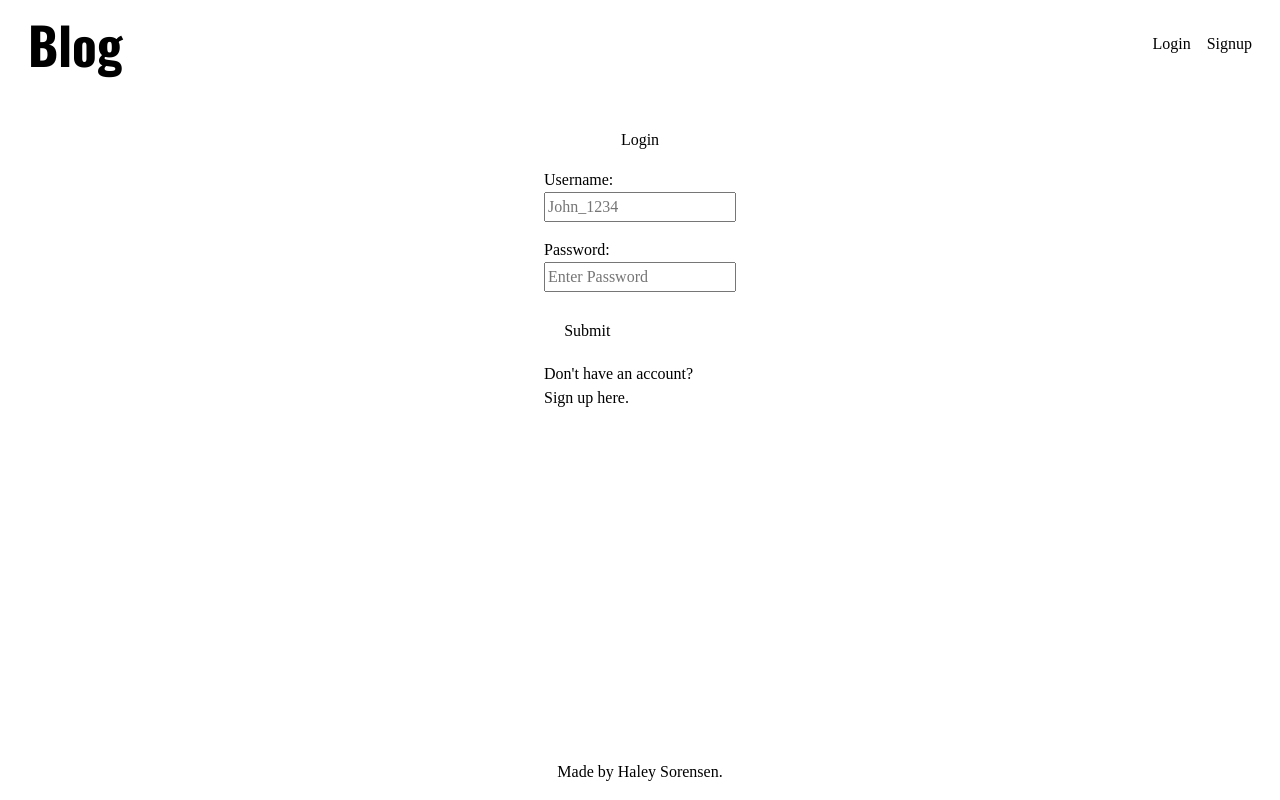
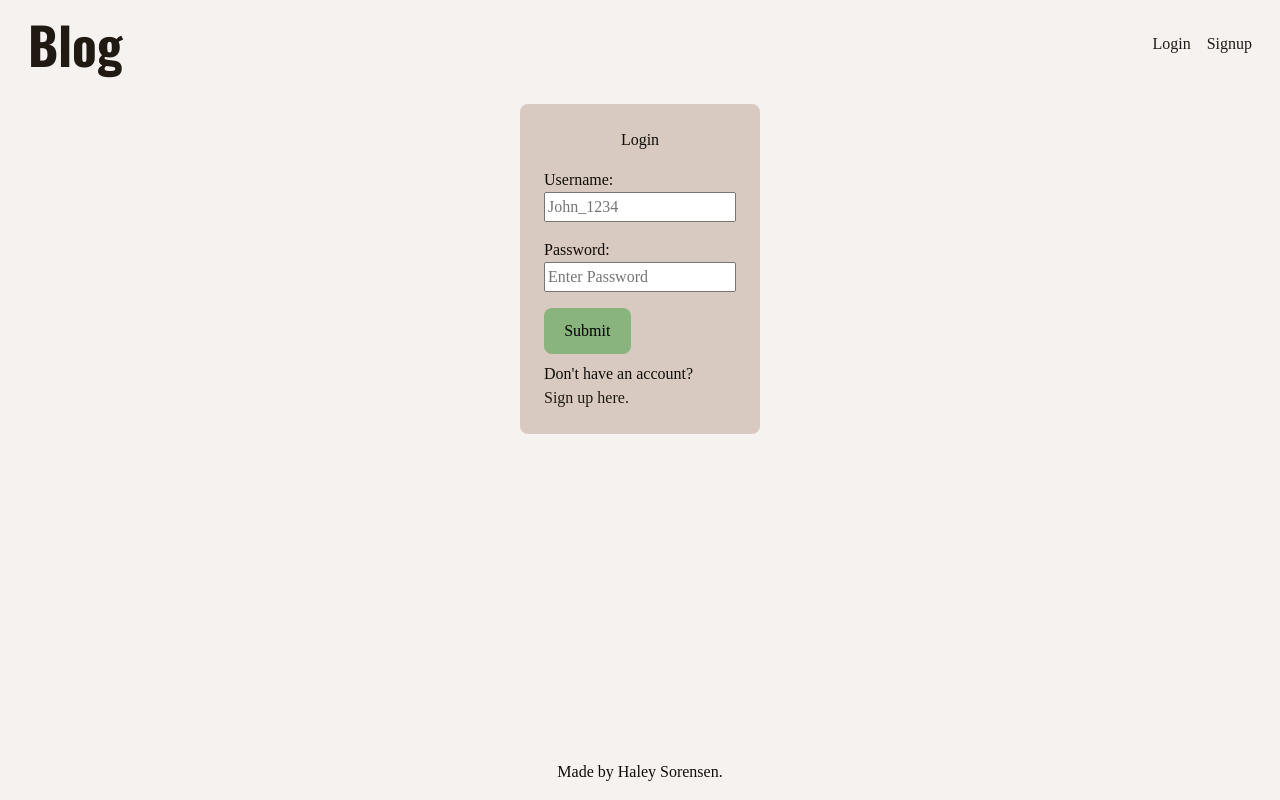
Before and after one commit to Hsoren31/blog-api, a React (Vite) app in the folder blog/: page /login in a window 1280 px wide. Built offline with nearby package versions, Linux system fonts and the light colour scheme; no server answers; a web font is replaced by a local one.

Commit message:
feat(blog): update app color with new variables
Use the new shades of color palette to apply new palette to the app.

```diff
--- a/blog/src/App.css
+++ b/blog/src/App.css
@@ -31,7 +31,7 @@ footer {
 }
 
 li.tag {
-  background-color: var(--clr-accent);
+  background-color: var(--accent-100);
   font-weight: 700;
   font-size: 0.75rem;
   max-width: fit-content;
--- a/blog/src/index.css
+++ b/blog/src/index.css
@@ -53,8 +53,8 @@
 
   /* Light Dark Themes */
   color-scheme: light dark;
-  color: var(--clr-text);
-  background-color: var(--clr-bg);
+  color: var(--clr-text-400);
+  background-color: var(--background-50);
 
   /* Spacing */
   --spacing-1: 0.5rem;
@@ -116,7 +116,7 @@ h6 {
 }
 
 a {
-  color: var(--clr-text);
+  color: var(--clr-text-300);
   text-decoration: none;
   display: inline-block;
   position: relative;
@@ -130,7 +130,7 @@ a::after {
   height: 2px;
   bottom: 0;
   left: 0;
-  background-color: var(--clr-text);
+  background-color: var(--clr-text-300);
   transition: transform 0.25s ease-out;
   transform-origin: bottom right;
 }
@@ -156,18 +156,18 @@ button {
   font-size: 1em;
   font-weight: 500;
   font-family: inherit;
-  background-color: var(--clr-accent);
+  background-color: var(--accent-200);
   cursor: pointer;
   transition: border-color 0.25s;
 }
 
 button:hover {
-  background-color: var(--clr-accent-hover);
+  background-color: var(--accent-300);
 }
 
 button:focus,
 button:focus-visible {
-  outline: 4px solid var(--clr-text);
+  outline: 4px solid var(--clr-text-400);
 }
 
 input,
--- a/blog/src/pages/Auth/Auth.css
+++ b/blog/src/pages/Auth/Auth.css
@@ -14,7 +14,7 @@ div#signup-container,
 div#login-container {
   max-width: 30ch;
   margin: var(--spacing-2) auto;
-  background-color: var(--clr-bg-subtle);
+  background-color: var(--background-200);
   padding: var(--spacing-3);
   border-radius: 8px;
   display: grid;
--- a/blog/src/pages/Home/Home.css
+++ b/blog/src/pages/Home/Home.css
@@ -8,14 +8,14 @@ ul#posts {
 
 li.post-list-item {
   border-radius: 8px;
-  border: 1px solid var(--clr-text);
+  border: 1px solid var(--primary-400);
   display: flex;
   flex-direction: column;
 }
 
 div.post_frame {
   min-height: 150px;
-  background-color: var(--clr-text);
+  background-color: var(--primary-400);
   border-top-left-radius: 6px;
   border-top-right-radius: 6px;
 }
@@ -38,5 +38,5 @@ div.post_content {
 .read-more {
   margin-top: auto;
   padding: var(--spacing-2);
-  border-top: 1px solid var(--clr-text);
+  border-top: 1px solid var(--primary-400);
 }
--- a/blog/src/pages/Post/Post.css
+++ b/blog/src/pages/Post/Post.css
@@ -63,17 +63,21 @@ ul#post-tags {
 }
 
 .comment-action {
-  background-color: var(--clr-bg);
+  background-color: var(--background-200);
   font-size: 0.75rem;
   padding: 0.3em 0.5em;
 }
 
 .comment-action:hover {
-  background-color: var(--clr-bg-muted);
+  background-color: var(--background-300);
 }
 
 button.submit {
-  background-color: var(--clr-bg-subtle);
+  background-color: var(--secondary-200);
+}
+
+button.submit:hover {
+  background-color: var(--secondary-100);
 }
 
 button.delete {
```
